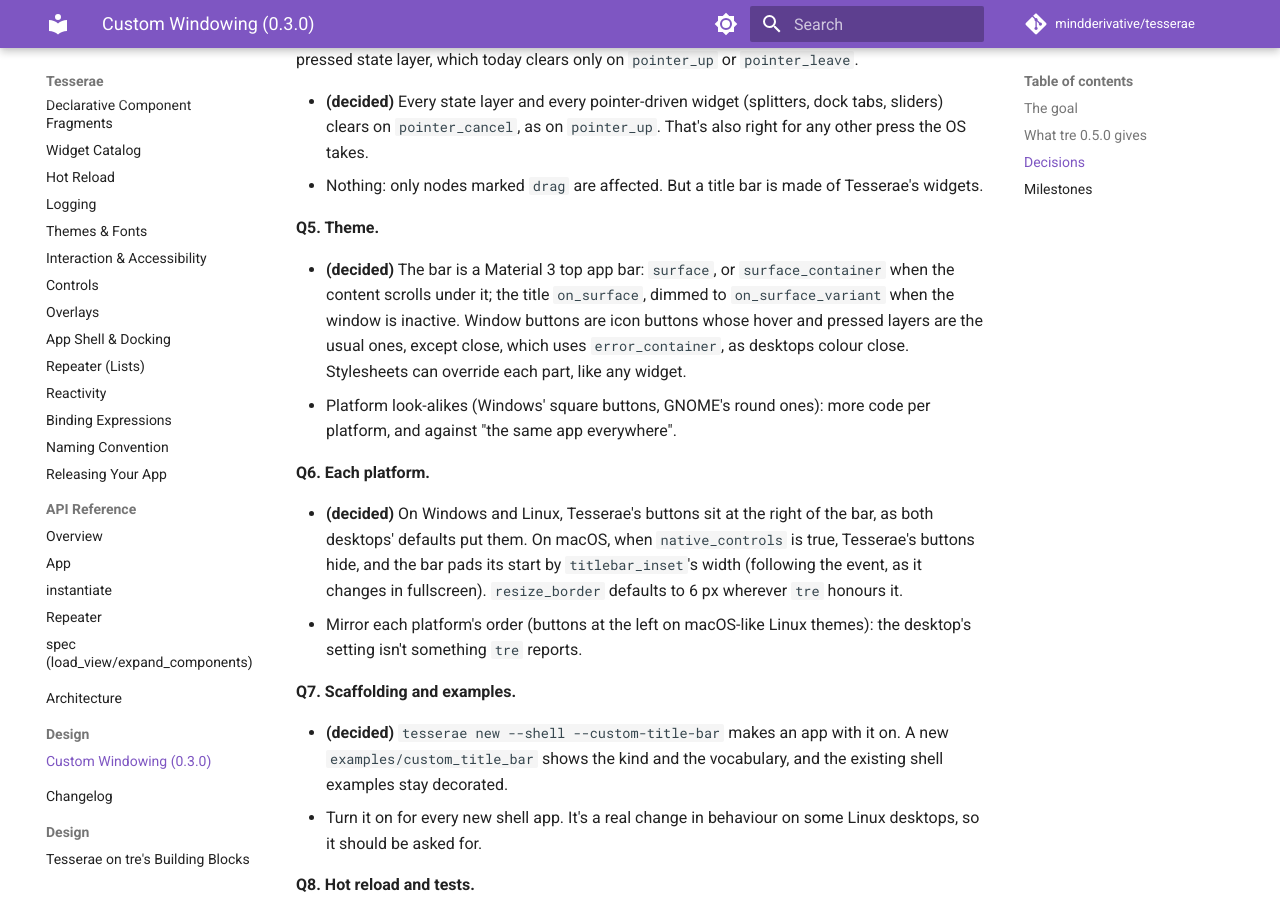
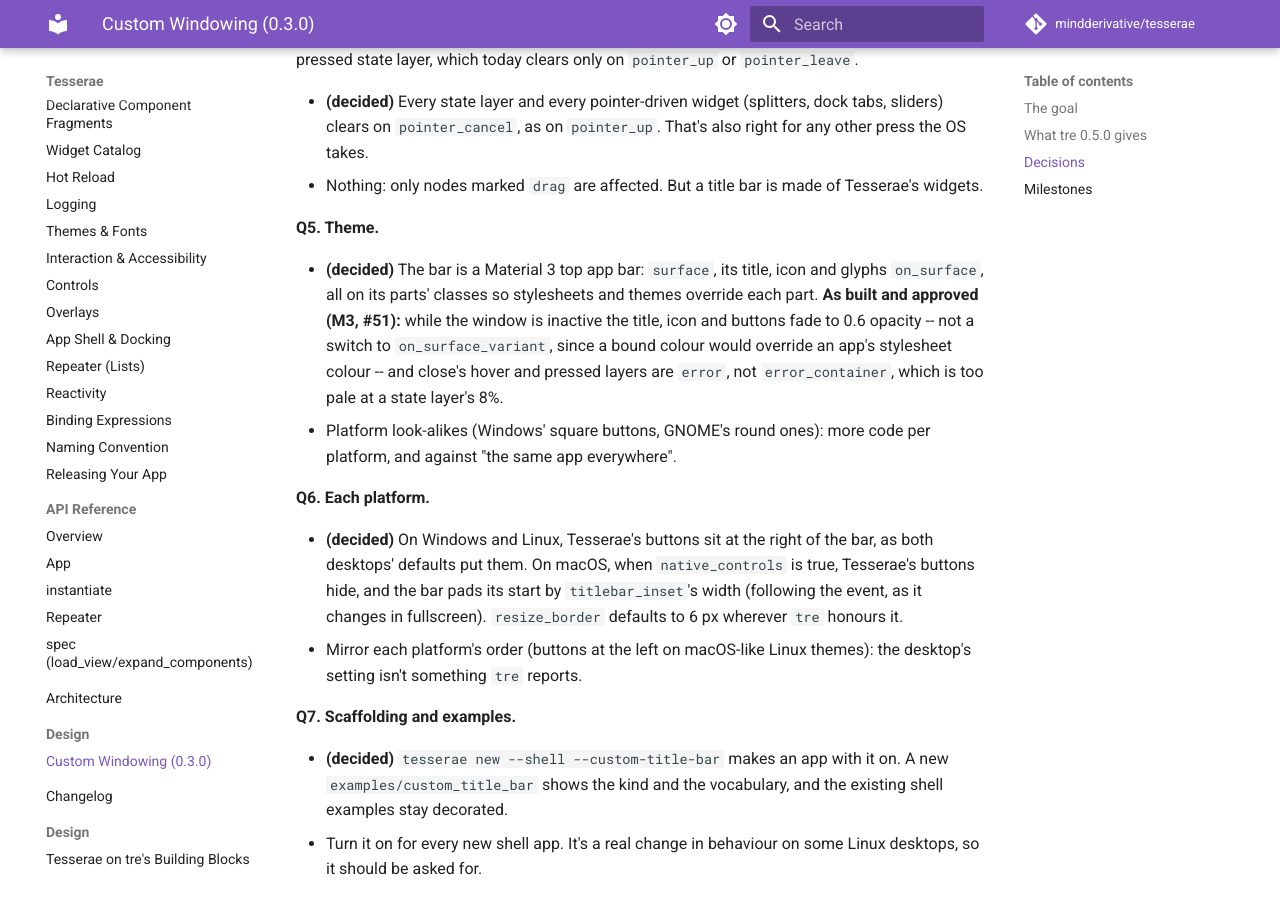
Before and after one commit to mindderivative/tesserae, an MkDocs documentation site: the page built from docs/design/custom-windowing.md, in a window 1280 px wide and 900 px high, scrolled down 1890 px. Built offline with MkDocs 1.6.1 and Material for MkDocs 9.7.7, drawn with Linux system fonts in a browser that asks for light colours; comment, search, counter and statistics services are not loaded.

Commit message:
Design: Q5 as built and approved (#41)
The user approved M3 with its two choices: an inactive window's bar
fades by opacity rather than switching to on_surface_variant, and
close's layers are error, not error_container.

Co-Authored-By: Claude Opus 5.5 <noreply@anthropic.com>

```diff
--- a/docs/design/custom-windowing.md
+++ b/docs/design/custom-windowing.md
@@ -91,13 +91,14 @@ dragged would keep its pressed state layer, which today clears only on
 
 **Q5. Theme.**
 
-- **(decided)** The bar is a Material 3 top app bar: `surface`, or
-  `surface_container` when the content scrolls under it; the title
-  `on_surface`, dimmed to `on_surface_variant` when the window is
-  inactive. Window buttons are icon buttons whose hover and pressed layers
-  are the usual ones, except close, which uses `error_container`, as
-  desktops colour close. Stylesheets can override each part, like any
-  widget.
+- **(decided)** The bar is a Material 3 top app bar: `surface`, its title,
+  icon and glyphs `on_surface`, all on its parts' classes so stylesheets
+  and themes override each part. **As built and approved (M3, #51):**
+  while the window is inactive the title, icon and buttons fade to 0.6
+  opacity -- not a switch to `on_surface_variant`, since a bound colour
+  would override an app's stylesheet colour -- and close's hover and
+  pressed layers are `error`, not `error_container`, which is too pale at
+  a state layer's 8%.
 - Platform look-alikes (Windows' square buttons, GNOME's round ones): more
   code per platform, and against "the same app everywhere".
 
```
